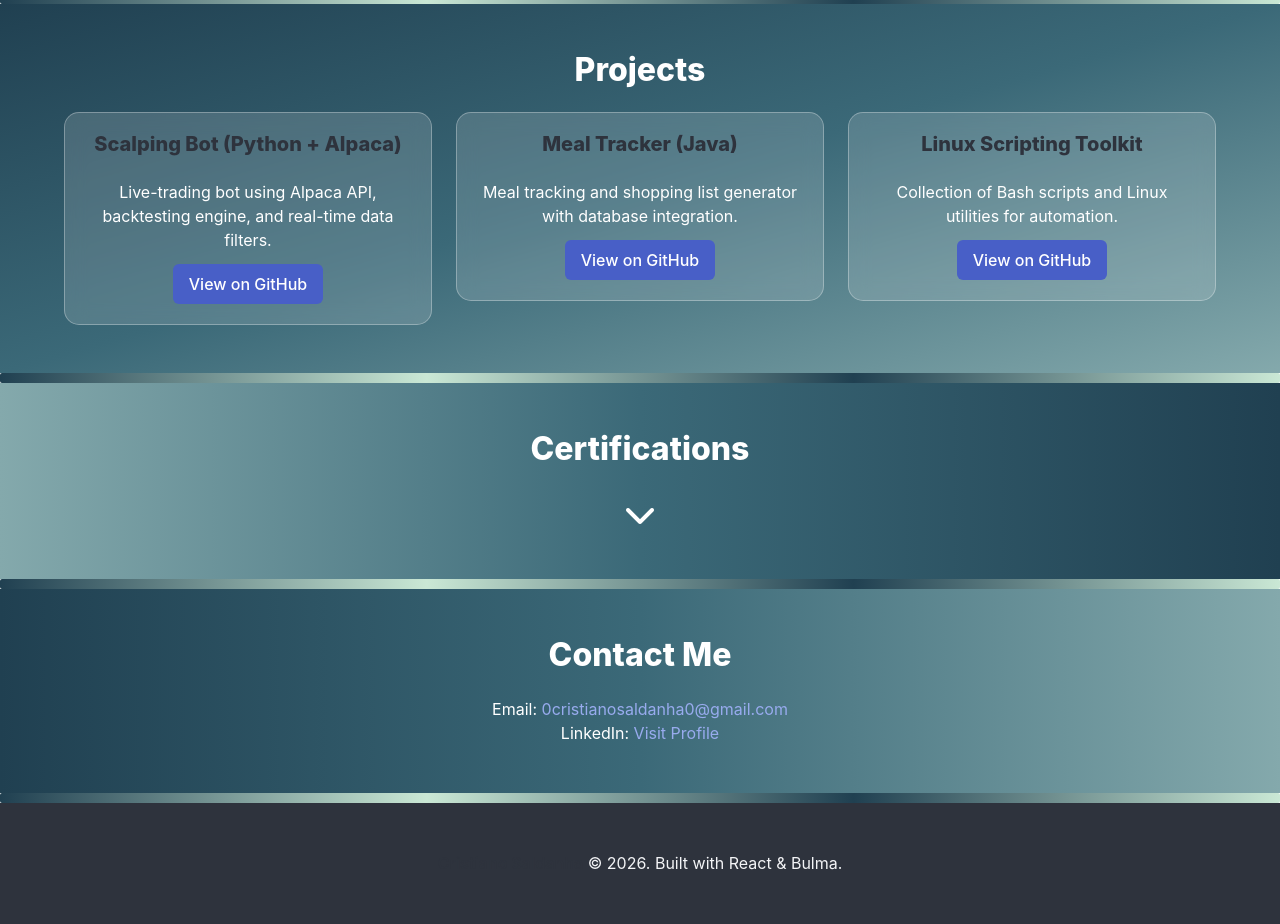
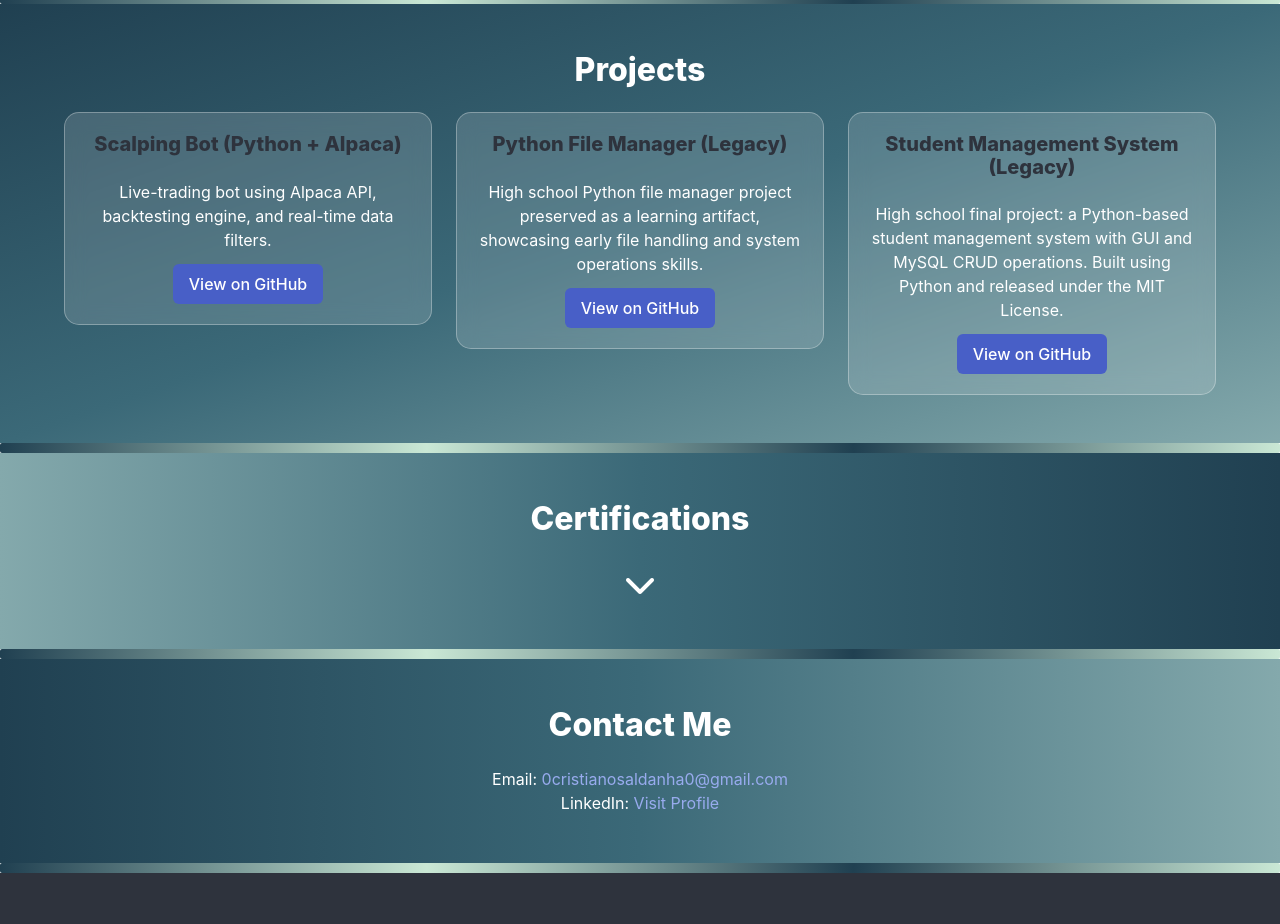
Before and after one commit to Cristiano-Saldanha-Uk/Cristiano-website, a React (Create React App) app: page / in a window 1280 px wide. Shown: the part 1340-2264 px from the top of the page. Built offline with nearby package versions, Linux system fonts and the light colour scheme.

Commit message:
Update project links and add legacy projects
Updated project links and added new projects to the list.

```diff
--- a/src/components/Projects.jsx
+++ b/src/components/Projects.jsx
@@ -4,17 +4,17 @@ const projects = [
   {
     title: 'Scalping Bot (Python + Alpaca)',
     description: 'Live-trading bot using Alpaca API, backtesting engine, and real-time data filters.',
-    link: 'https://github.com/cristianosaldanha/scalping-bot'
+    link: 'https://github.com/Cristiano-Saldanha-Uk/Scalping-Trading-Bot'
   },
   {
-    title: 'Meal Tracker (Java)',
-    description: 'Meal tracking and shopping list generator with database integration.',
-    link: 'https://github.com/cristianosaldanha/meal-tracker'
+    title: 'Python File Manager (Legacy)',
+    description: 'High school Python file manager project preserved as a learning artifact, showcasing early file handling and system operations skills.',
+    link: 'https://github.com/Cristiano-Saldanha-Uk/Python-File-Manager-Legacy'
   },
   {
-    title: 'Linux Scripting Toolkit',
-    description: 'Collection of Bash scripts and Linux utilities for automation.',
-    link: 'https://github.com/cristianosaldanha/linux-scripts'
+    title: 'Student Management System (Legacy)',
+    description: 'High school final project: a Python-based student management system with GUI and MySQL CRUD operations. Built using Python and released under the MIT License.',
+    link: 'https://github.com/Cristiano-Saldanha-Uk/Student-Management-System-Legacy'
   }
 ];
 
```
